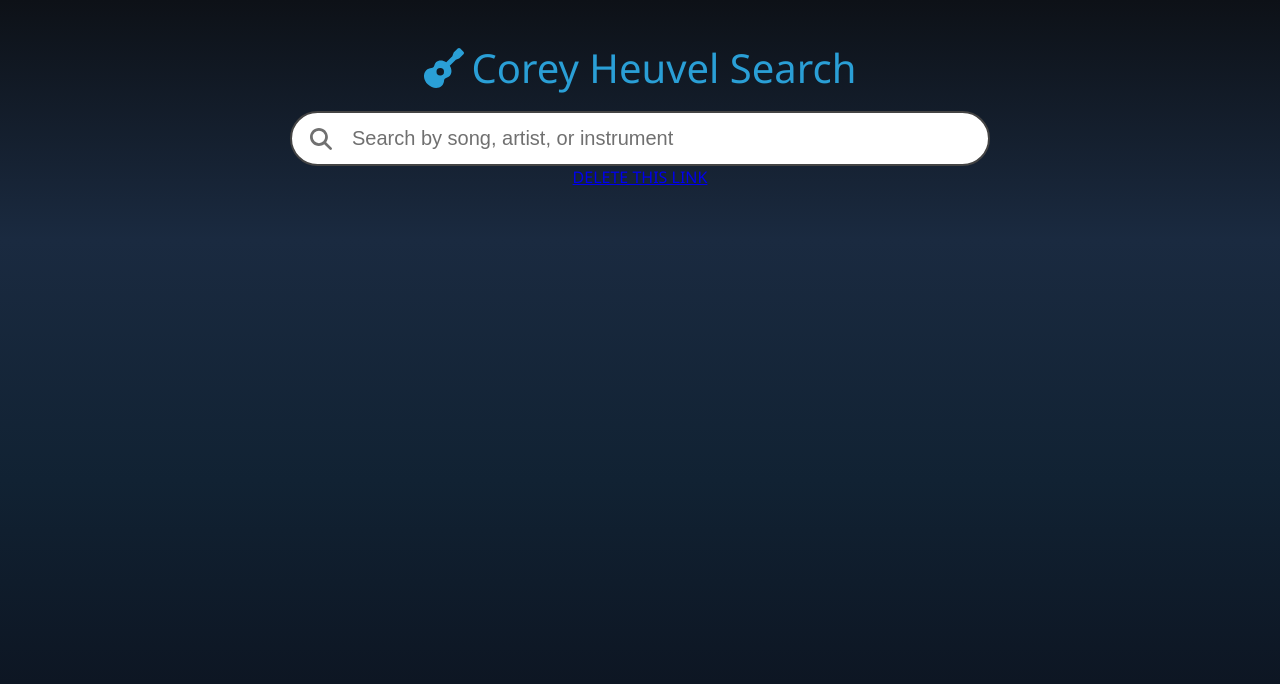
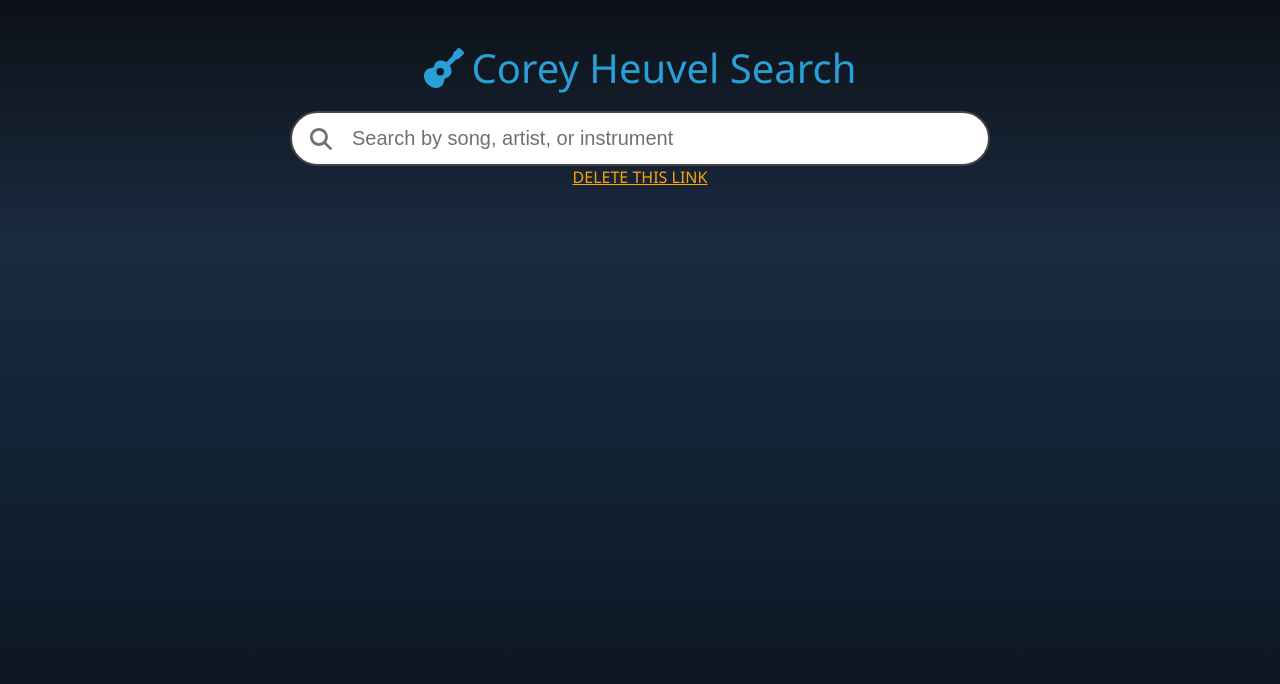
Before and after one commit to MichaelT-178/VueLivestreamDirectory, a Vue app: page / in a window 1280 px wide. Shown: the top 684 px of the page. Built offline with nearby package versions, Linux system fonts and the light colour scheme.

Commit message:
Small update

```diff
--- a/src/views/Home.vue
+++ b/src/views/Home.vue
@@ -44,6 +44,10 @@ import SearchBar from '../components/SearchBar.vue';
   gap: 0.5rem;
 }
 
+.router-btn {
+  color: orange;
+}
+
 .channel-link {
   color: #2a9fd6;
   text-decoration: none;
```
